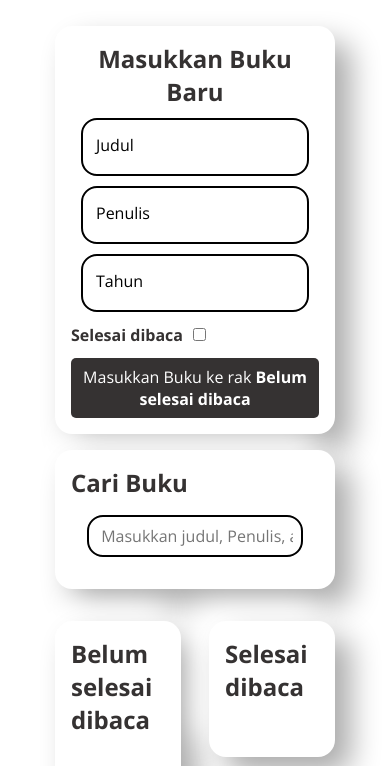
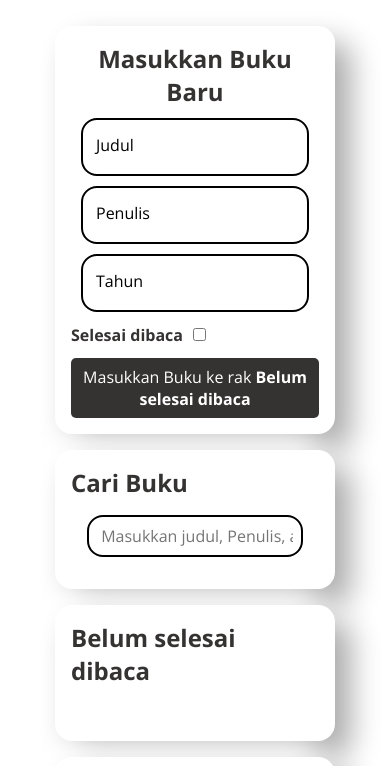
Before and after one commit to singgiaditya/bookshelf-app, a plain HTML site: page index.html in a window 390 px wide. Shown: the part 78-844 px from the top of the page. Drawn offline with nearby package versions, Linux system fonts and the light colour scheme.

Commit message:
responsive design

```diff
--- a/style.css
+++ b/style.css
@@ -195,7 +195,27 @@ main {
     float: left;
     width: 45%;
 }
+
+@media only screen and (max-width: 768px) {
+    /* For mobile phones: */
+    [class*="Left"] {
+      width: 100%;
+      float: none;
+
+    }
+  }
+
+
 .Right{
     float: right;
     width: 45%;
 }
+
+@media only screen and (max-width: 768px) {
+    /* For mobile phones: */
+    [class*="Right"] {
+      width: 100%;
+      float: none;
+
+    }
+  }
```
